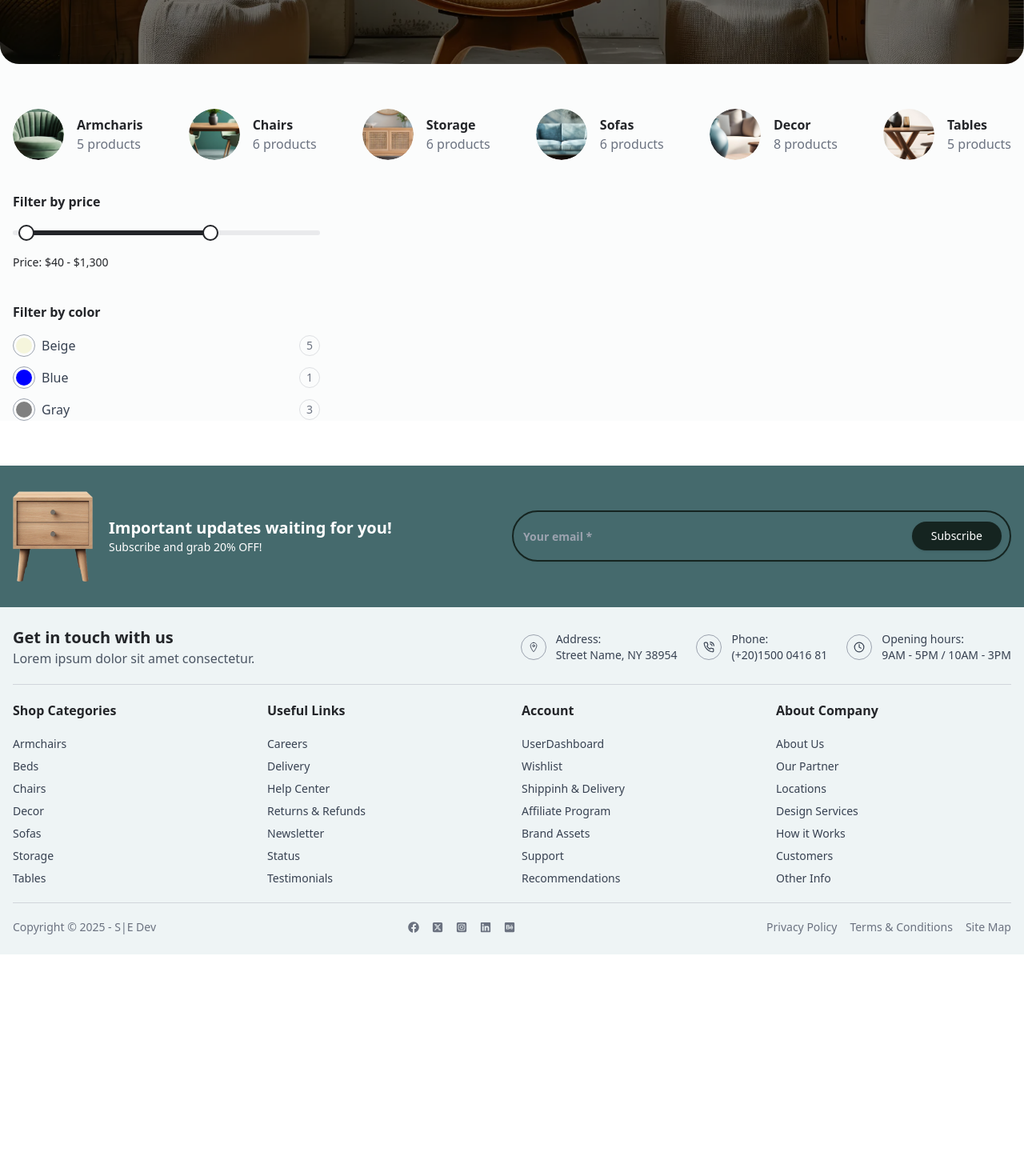
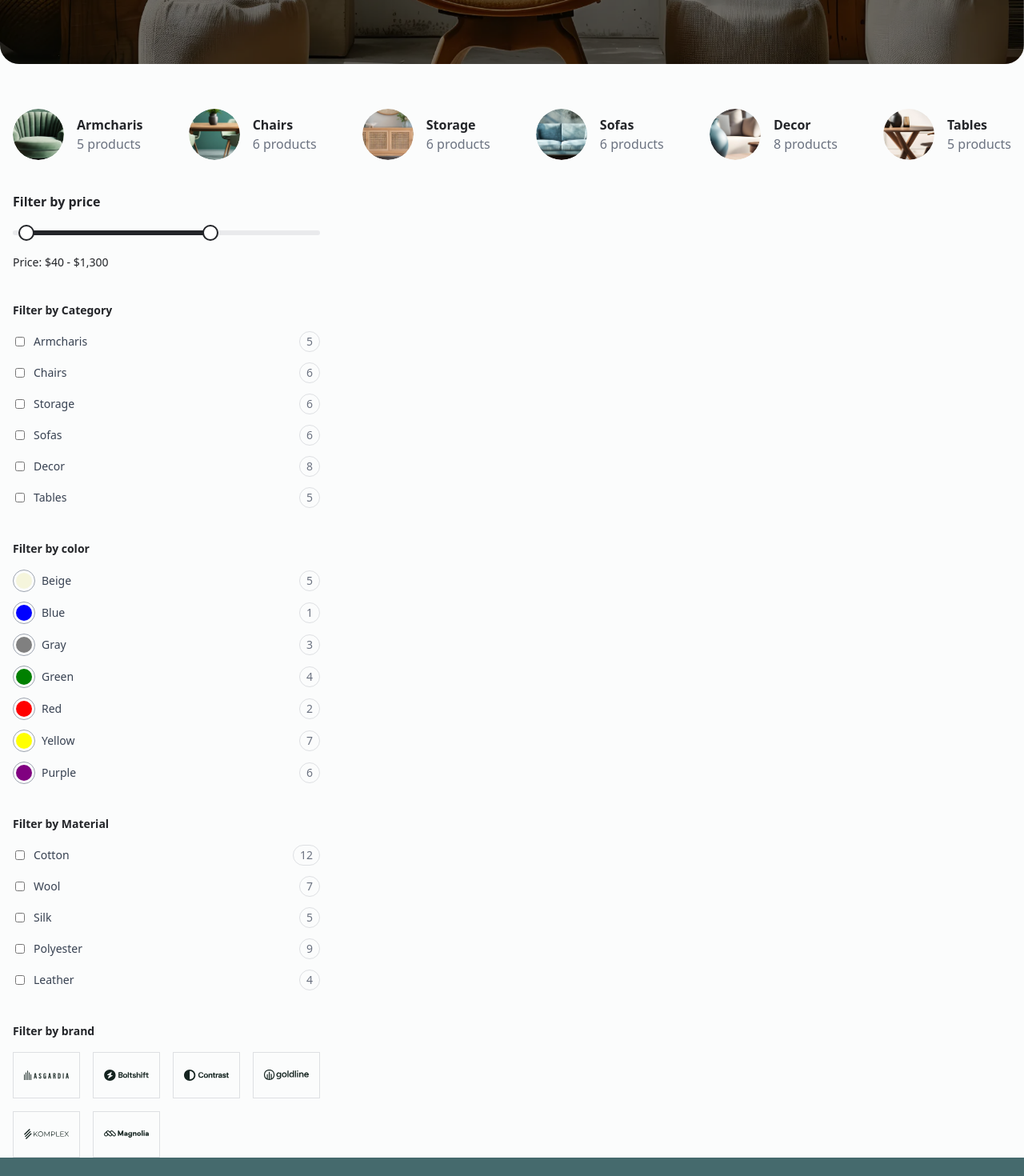
Before and after one commit to seifehab33/furniture-ecommerce, a Next.js app in the folder furniture-client/: page /shop in a window 1280 px wide. Shown: the part 520-1990 px from the top of the page at 80% size. Before the commit the page ends 1713 px from the top, so only its background shows below. Built offline with nearby package versions, Linux system fonts and the light colour scheme.

Commit message:
set : Design Material and Categories Filter

```diff
--- a/furniture-client/package.json
+++ b/furniture-client/package.json
@@ -21,6 +21,7 @@
     "gsap": "^3.13.0",
     "lucide-react": "^0.541.0",
     "next": "15.5.0",
+    "radix-ui": "^1.4.3",
     "react": "19.1.0",
     "react-dom": "19.1.0",
     "react-icons": "^5.5.0",
--- a/furniture-client/src/app/(pages)/shop/ShopLayout.tsx
+++ b/furniture-client/src/app/(pages)/shop/ShopLayout.tsx
@@ -1,5 +1,5 @@
 import { usePathname } from "next/navigation";
-import React, { useState } from "react";
+import React from "react";
 import Image, { StaticImageData } from "next/image";
 import {
   Breadcrumb,
@@ -19,6 +19,8 @@ import cat5 from "@/assets/decor-category-hero-image.webp";
 import cat6 from "@/assets/tables-category-hero-image.webp";
 import PriceFilter from "@/components/filter/PriceSlider";
 import ColorFilter from "@/components/filter/ColorFilter";
+import CatMat from "@/components/filter/CatMat";
+import Brand from "@/components/filter/Brand";
 const categories = [
   { id: 1, title: "Armcharis", img: cat1, products: 5 },
   { id: 2, title: "Chairs", img: cat2, products: 6 },
@@ -26,6 +28,21 @@ const categories = [
   { id: 4, title: "Sofas", img: cat4, products: 6 },
   { id: 5, title: "Decor", img: cat5, products: 8 },
   { id: 6, title: "Tables", img: cat6, products: 5 },
+];
+const filterCategories = [
+  { id: 1, title: "Armcharis", counts: 5 },
+  { id: 2, title: "Chairs", counts: 6 },
+  { id: 3, title: "Storage", counts: 6 },
+  { id: 4, title: "Sofas", counts: 6 },
+  { id: 5, title: "Decor", counts: 8 },
+  { id: 6, title: "Tables", counts: 5 },
+];
+const materials = [
+  { id: 1, title: "Cotton", counts: 12 },
+  { id: 2, title: "Wool", counts: 7 },
+  { id: 3, title: "Silk", counts: 5 },
+  { id: 4, title: "Polyester", counts: 9 },
+  { id: 5, title: "Leather", counts: 4 },
 ];
 type ShopLayoutProps = {
   title: string;
@@ -56,7 +73,10 @@ function ShopLayout({ title, headerImage, products }: ShopLayoutProps) {
                   {/* Home always first */}
                   <BreadcrumbItem>
                     <BreadcrumbLink asChild>
-                      <Link href="/" className="flex items-center">
+                      <Link
+                        href="/"
+                        className="flex items-center text-gray-300"
+                      >
                         <BiHome className="inline-block w-4 h-4 mr-1" />
                         <p>Home</p>
                       </Link>
@@ -70,18 +90,18 @@ function ShopLayout({ title, headerImage, products }: ShopLayoutProps) {
                     return (
                       <React.Fragment key={href}>
                         <BreadcrumbSeparator className="mt-1" />
-                        <BreadcrumbItem className="font-medium">
+                        <BreadcrumbItem className="font-medium ">
                           {!isLast ? (
                             <BreadcrumbLink asChild>
                               <Link
                                 href={{ pathname: href }}
-                                className="capitalize font-medium"
+                                className="capitalize font-medium text-gray-300"
                               >
                                 {part}
                               </Link>
                             </BreadcrumbLink>
                           ) : (
-                            <BreadcrumbPage className="capitalize font-medium">
+                            <BreadcrumbPage className="capitalize font-medium text-gray-300">
                               {part}
                             </BreadcrumbPage>
                           )}
@@ -95,7 +115,7 @@ function ShopLayout({ title, headerImage, products }: ShopLayoutProps) {
           </div>
         </div>
       </div>
-      <div className="custom-container my-14 flex-col">
+      <div className="custom-container mt-14 flex-col">
         <div className="categories flex items-center gap-4 w-full justify-between">
           {categories.map((category) => (
             <div
@@ -120,9 +140,12 @@ function ShopLayout({ title, headerImage, products }: ShopLayoutProps) {
         </div>
         <div className="">
           <div className="left-side max-w-sm">
-            <div className="mt-10">
+            <div className="mt-10 text-sm">
               <PriceFilter />
+              <CatMat title="Filter by Category" items={filterCategories} />
               <ColorFilter />
+              <CatMat title="Filter by Material" items={materials} />
+              <Brand />
             </div>
           </div>
           <div className="right-side"></div>
--- a/furniture-client/src/app/globals.css
+++ b/furniture-client/src/app/globals.css
@@ -127,3 +127,6 @@
 ::-webkit-scrollbar-thumb:hover {
   background: #6b7280; /* hover color (gray-500) */
 }
+input[type="checkbox"] {
+  accent-color: var(--theme-text-color);
+}
--- /dev/null
+++ b/furniture-client/src/components/filter/Brand.tsx
@@ -0,0 +1,34 @@
+import React from "react";
+import brand1 from "@/assets/brand-asgardia.svg";
+import brand2 from "@/assets/brand-boltshift.svg";
+import brand3 from "@/assets/brand-contrast.svg";
+import brand4 from "@/assets/brand-goldline.svg";
+import brand5 from "@/assets/brand-komplex.svg";
+import brand6 from "@/assets/brand-magnolia.svg";
+import Image from "next/image";
+
+const brands = [brand1, brand2, brand3, brand4, brand5, brand6];
+
+function Brand() {
+  return (
+    <div className="mt-10">
+      <h1 className="mb-4 font-bold">Filter by brand</h1>
+      <div className="grid grid-cols-4 gap-4">
+        {brands.map((brand, index) => (
+          <div
+            key={index}
+            className="flex items-center justify-center border  hover:border-blue-500 transition"
+          >
+            <Image
+              alt={`brand-${index}`}
+              src={brand}
+              className="h-14 w-14 object-contain"
+            />
+          </div>
+        ))}
+      </div>
+    </div>
+  );
+}
+
+export default Brand;
--- /dev/null
+++ b/furniture-client/src/components/filter/CatMat.tsx
@@ -0,0 +1,43 @@
+import React from "react";
+
+interface CatMateState {
+  title: string;
+  items: { id: number; title: string; counts: number }[];
+}
+
+function CatMat({ title, items }: CatMateState) {
+  return (
+    <div className="mt-10">
+      <h1 className="mb-4 font-bold">{title}</h1>
+
+      <div className="space-y-3 rounded-lg">
+        {items.map((item) => (
+          <label
+            key={item.id}
+            className="flex justify-between items-center cursor-pointer  group"
+          >
+            {/* Left side: checkbox + text */}
+            <div className="flex items-center gap-2">
+              <div className=" max-w-fit p-[3px] rounded transition-all ">
+                <input
+                  type="checkbox"
+                  className="w-3 h-3 mt-1 text-gray-600 bg-gray-900 rounded cursor-pointer"
+                />
+              </div>
+              <span className="text-gray-700 group-hover:text-[var(--theme-text-color)]">
+                {item.title}
+              </span>
+            </div>
+
+            {/* Right side: counts */}
+            <div className="border px-2 py-0.5 rounded-full text-sm text-gray-500 transition-colors duration-150 ease-in-out group-hover:bg-[var(--theme-text-color)] group-hover:text-white">
+              {item.counts}
+            </div>
+          </label>
+        ))}
+      </div>
+    </div>
+  );
+}
+
+export default CatMat;
--- a/furniture-client/src/components/filter/ColorFilter.tsx
+++ b/furniture-client/src/components/filter/ColorFilter.tsx
@@ -2,8 +2,12 @@ import React from "react";
 
 const colors = [
   { id: 1, color: "Beige", counts: 5 },
-  { id: 2, color: "Blue", counts: "1" },
-  { id: 3, color: "Gray", counts: "3" },
+  { id: 2, color: "Blue", counts: 1 },
+  { id: 3, color: "Gray", counts: 3 },
+  { id: 4, color: "Green", counts: 4 },
+  { id: 5, color: "Red", counts: 2 },
+  { id: 6, color: "Yellow", counts: 7 },
+  { id: 7, color: "Purple", counts: 6 },
 ];
 
 function ColorFilter() {
--- a/furniture-client/src/layout/Navbar.tsx
+++ b/furniture-client/src/layout/Navbar.tsx
@@ -209,7 +209,7 @@ export function Navbar() {
                     asChild
                     className={navigationMenuTriggerStyle()}
                   >
-                    <NavLink href="/contact-us">Contact Us</NavLink>
+                    <NavLink href="/about-us">About Us</NavLink>
                   </NavigationMenuLink>
                 </NavigationMenuItem>
                 <NavigationMenuItem>
```
Also changed, not shown: 1 other file (tests, documents, lock files or other folders).
